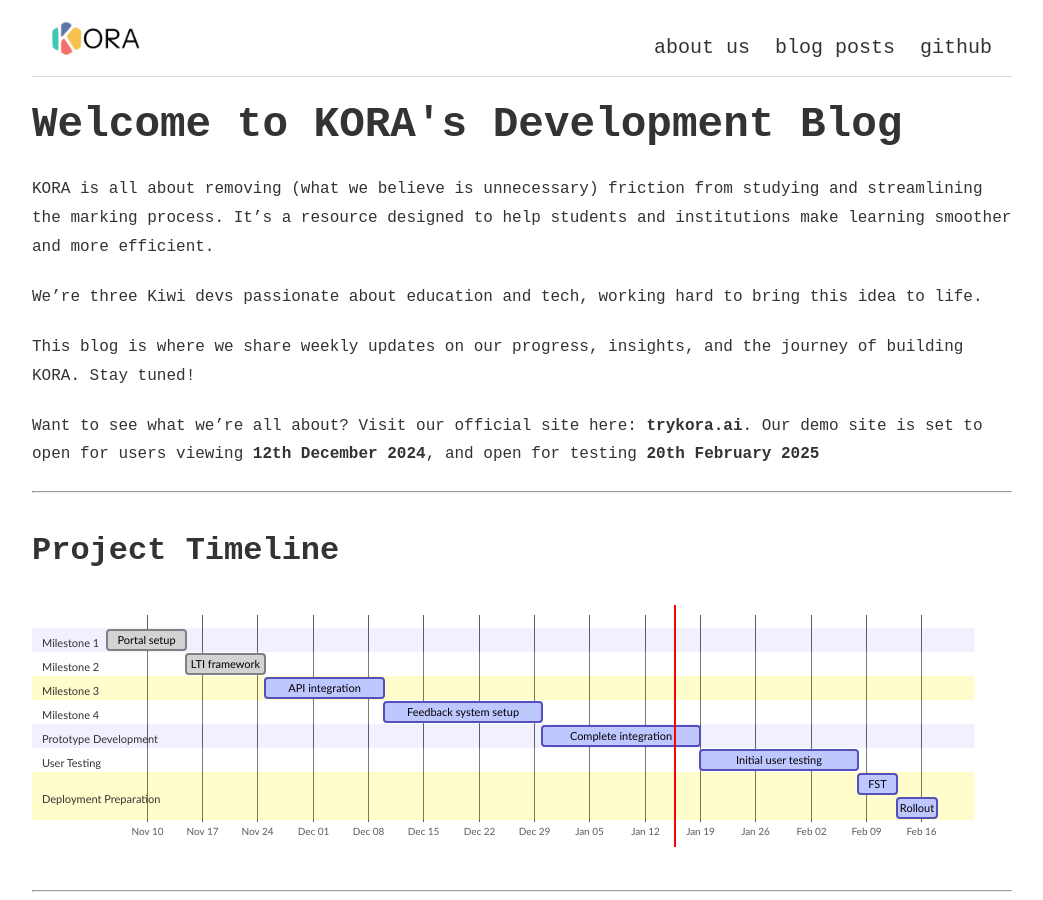
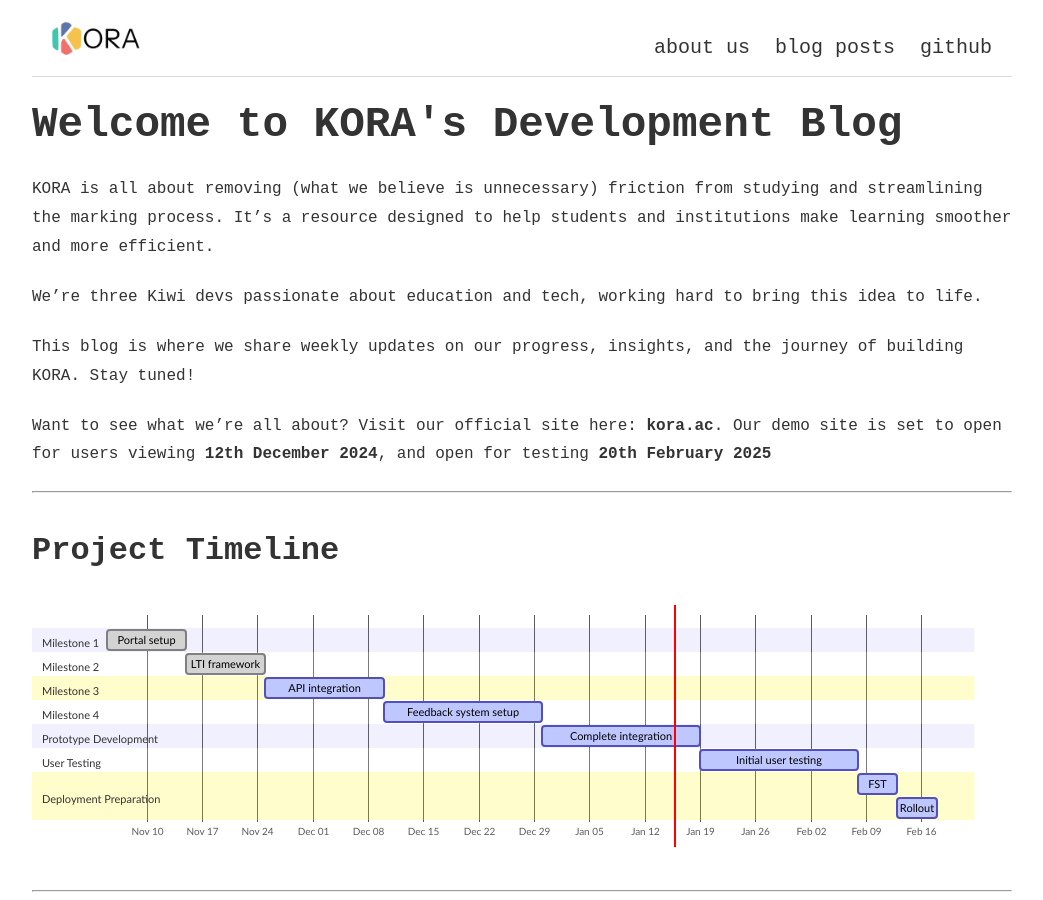
Before and after one commit to kora-edu/kora-edu.github.io, a Jekyll site: the page built from index.html, in a window 1280 px wide and 900 px high. Shown: the whole window, without its empty margins (118-1161 px from the left). Built offline with Jekyll 4.4.1, drawn with Linux system fonts in a browser that asks for light colours; the list of posts is cut into pages by our own code.

Commit message:
Update index.html

```diff
--- a/index.html
+++ b/index.html
@@ -16,7 +16,7 @@ layout: default
   </p>
   <p>
     Want to see what we’re all about? Visit our official site here:
-    <a href="https://trykoraedu.vercel.app/" target="_blank">trykora.ai</a>. Our demo site is set to open for users viewing <strong>12th December 2024</strong>, and open for testing <strong>20th February 2025</strong>
+    <a href="https://kora.ac/" target="_blank">kora.ac</a>. Our demo site is set to open for users viewing <strong>12th December 2024</strong>, and open for testing <strong>20th February 2025</strong>
   </p>
 </div>
 
```
